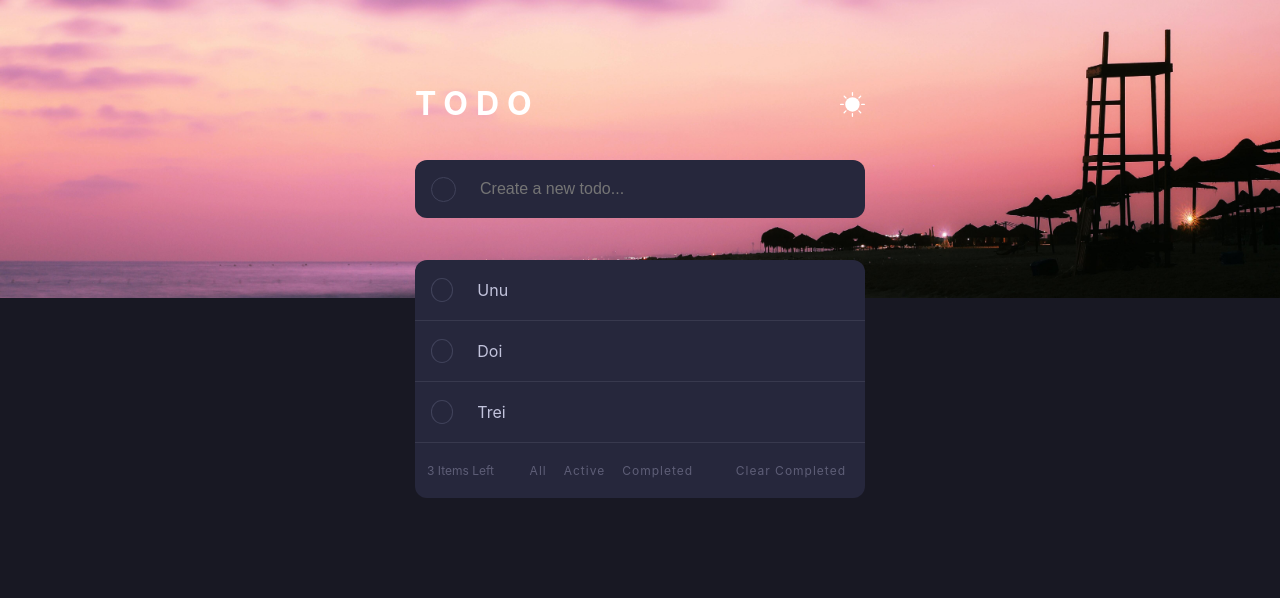
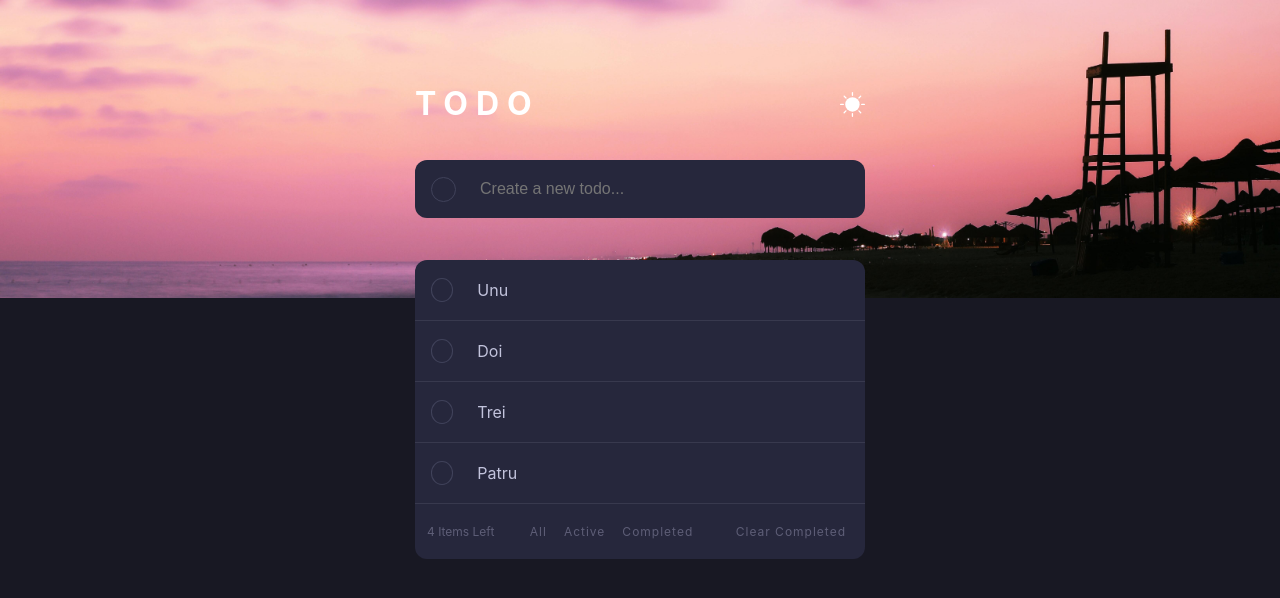
Before and after one commit to DaniPantea99/react-todo-app, a React (Create React App) app: page / in a window 1280 px wide. Shown: the top 598 px of the page. Built offline with nearby package versions, Linux system fonts and the light colour scheme; data requests are answered from the project's data file.

Commit message:
update 21dec

```diff
--- a/db.json
+++ b/db.json
@@ -12,8 +12,13 @@
     },
     {
       "text": "trei",
-      "isComplete": false,
+      "isComplete": true,
       "id": 3
+    },
+    {
+      "text": "patru",
+      "isComplete": true,
+      "id": 4
     }
   ]
 }
--- a/src/actions/todoAction.js
+++ b/src/actions/todoAction.js
@@ -3,16 +3,15 @@ import urlurl from '../api.js'
 
 const loadTodo = () => async (dispatch) => {
     const allTodos = await axios.get(urlurl);
-
-    // const active = allTodos.filter(item)
-    // const completed = allTodos.filter(item)
+    const activeTodos = allTodos.data.filter(item => item.isComplete === false)
+    const completedTodos = allTodos.data.filter(item => item.isComplete === true)
 
     dispatch({
         type: "FETCH_TODO",
         payload: {
             all: allTodos.data,
-            // active: activeTodos.data,
-            // completed: completedTodos.data,
+            active: activeTodos,
+            completed: completedTodos,
         }
     })
 }
--- a/src/components/TodoItem.js
+++ b/src/components/TodoItem.js
@@ -1,4 +1,4 @@
-import React, {useState} from "react";
+import React, {useEffect, useState} from "react";
 import styled from "styled-components";
 import checked from '../images/check.svg'
 import urlurl from "../api";
@@ -17,6 +17,7 @@ function TodoItem({input}) {
                 axios.put(`${urlurl}/${input.id}`, {"text": `${input.text}`, "isComplete": false, "id": `${input.id}`})
             }
         }
+
 
     return (
         <ItemStyled onClick={handleItem}>
--- a/src/components/TodoList.js
+++ b/src/components/TodoList.js
@@ -4,13 +4,38 @@ import TodoItem from './TodoItem'
 import TodoListFooter from './TodoListFooter'
 
 
-function TodoList({all}) {
+
+function TodoList({all, active, completed}) {
+
+    function showAll() {
+        return (
+            all.map((item, index) => <TodoItem key={index} input={item} />)
+        )
+    }
+
+    function showActive() {
+        return (
+            active.map((item, index) => <TodoItem key={index} input={item} />)
+
+        )
+    }
+
+    function showCompleted() {
+        return (
+            completed.map((item, index) => <TodoItem key={index} input={item} />)
+        )
+    }
 
     return (
         <ListContainer>
-            {all.map((item, index) => <TodoItem key={index} input={item} />)}
+            <TodosContainer className="todocontainer">
+                {showAll()}
+                {/* {showActive()} */}
+                {/* {showCompleted()} */}
+
+            </TodosContainer>
             {all.length !== 0 &&
-            <TodoListFooter all={all} />
+                <TodoListFooter all={all} active={active} completed={completed} showActive={showActive()}/>
             }
         </ListContainer>
     )
@@ -26,6 +51,14 @@ const ListContainer = styled.div`
     overflow: hidden;
     width: 450px;
     margin: 0 auto;
+`
 
+const TodosContainer = styled.div`
+    max-height: 50vh;
+    overflow-y: scroll;
+    ::-webkit-scrollbar {
+        display: none;
+    }
 `
+
 export default TodoList
--- a/src/pages/Home.js
+++ b/src/pages/Home.js
@@ -3,6 +3,7 @@ import Header from '../components/Header';
 import {useDispatch, useSelector} from 'react-redux';
 import {loadTodo} from '../actions/todoAction'
 import TodoList from '../components/TodoList';
+import styled from 'styled-components';
 
 function Home() {
 
@@ -16,8 +17,7 @@ function Home() {
     return (
         <div>
             <Header />
-            <TodoList all={all}/>
-
+            <TodoList all={all} active={active} completed={completed}/>
         </div>
     )
 }
```
Also changed, not shown: src/components/TodoListFooter.js (+7 -1 lines). Lines whose indentation alone changed are shown as unchanged.
